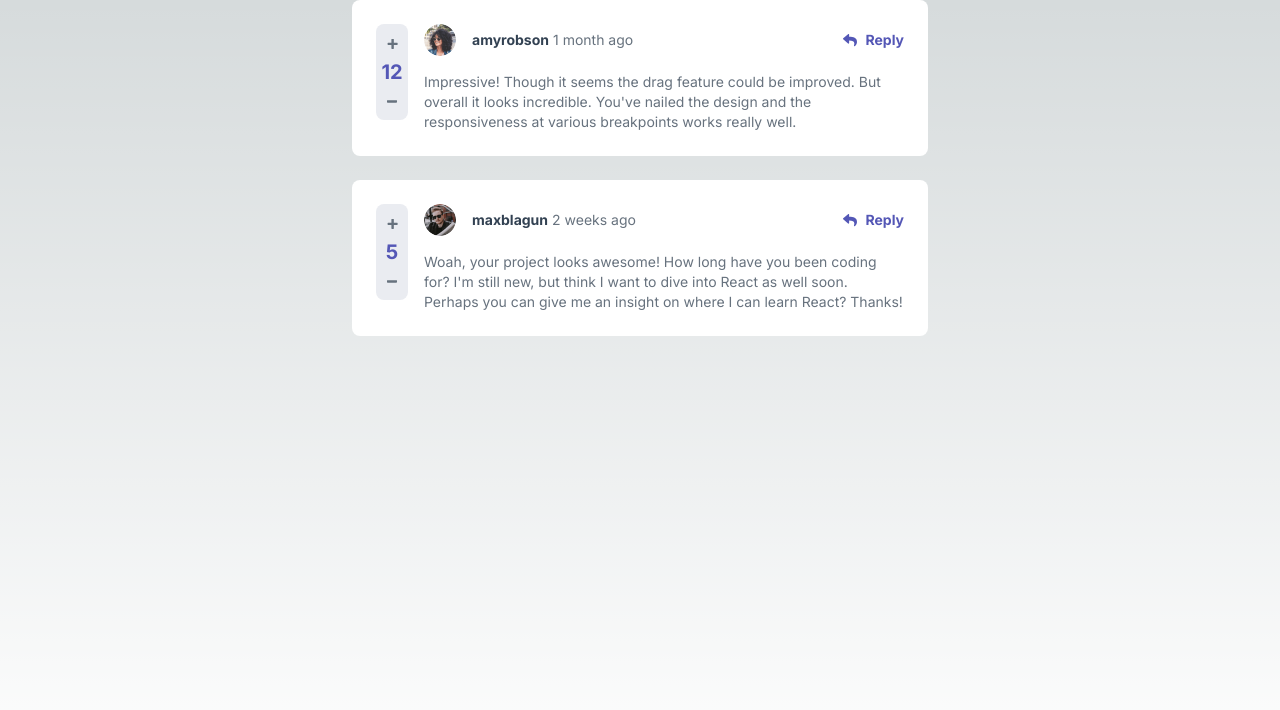
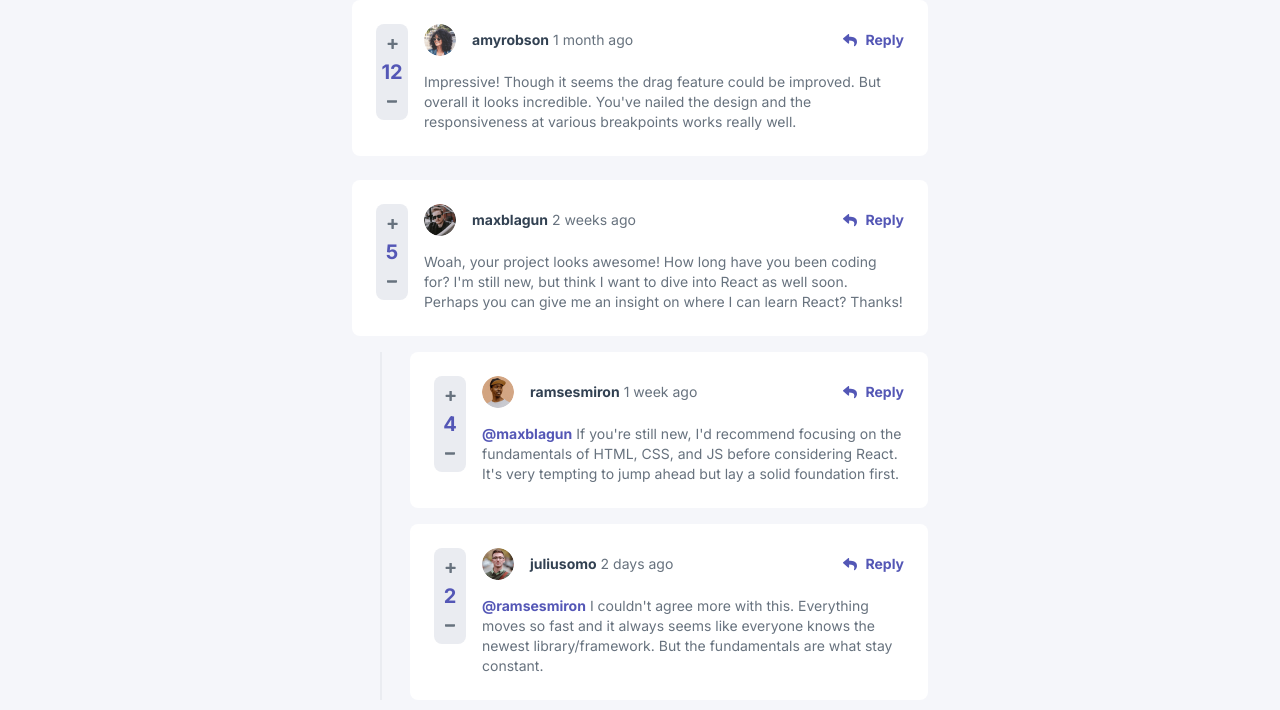
Before and after one commit to Robertron624/interactive-comments, a Next.js app: page / in a window 1280 px wide. Shown: the top 710 px of the page. Built offline with nearby package versions, Linux system fonts and the light colour scheme.

Commit message:
replies section and reactive score

```diff
--- a/src/app/Comment.tsx
+++ b/src/app/Comment.tsx
@@ -1,4 +1,7 @@
+"use client";
+
 import { Comment } from "./types";
+import { useState } from "react";
 import Image from "next/image";
 
 const Comment = ({
@@ -8,13 +11,30 @@ const Comment = ({
     createdAt,
     replies,
     score,
+    replyingTo,
 }: Comment) => {
+    const [currentScore, setCurrentScore] = useState(score);
+
+    const isReply = replyingTo !== undefined;
+
+    const currentUser = "juliusomo";
+
+    const handleUpvote = () => {
+        setCurrentScore(currentScore + 1);
+    };
+
+    const handleDownvote = () => {
+        setCurrentScore(currentScore - 1);
+    };
+
     return (
+        <div>
             <div className="bg-white rounded-lg w-500 text-grayish-blue p-6">
+                {/* Main comment */}
                 <div className="h-full flex gap-4">
                     {/*score and plus minus buttons*/}
                     <div className="h-24 rounded-lg px-1 py-3 flex items-center gap-2 flex-col bg-light-gray">
-                    <button className="w-6 h-6 font-bold flex justify-center items-center">
+                        <button onClick={handleUpvote} className="w-6 h-6 font-bold flex justify-center items-center">
                             <svg
                                 width="11"
                                 height="11"
@@ -27,9 +47,9 @@ const Comment = ({
                             </svg>
                         </button>
                         <span className="text-xl font-bold text-moderated-blue">
-                        {score}
+                            {currentScore}
                         </span>
-                    <button className="w-6 h-6 font-bold flex justify-center items-center">
+                        <button onClick={handleDownvote} className="w-6 h-6 font-bold flex justify-center items-center">
                             <svg
                                 width="11"
                                 height="3"
@@ -67,17 +87,44 @@ const Comment = ({
                             </div>
                             {/* Comment reply button */}
                             <button className="text-sm text-moderated-blue font-bold flex items-center gap-2">
-                      <svg width="14" height="13" xmlns="http://www.w3.org/2000/svg"><path d="M.227 4.316 5.04.16a.657.657 0 0 1 1.085.497v2.189c4.392.05 7.875.93 7.875 5.093 0 1.68-1.082 3.344-2.279 4.214-.373.272-.905-.07-.767-.51 1.24-3.964-.588-5.017-4.829-5.078v2.404c0 .566-.664.86-1.085.496L.227 5.31a.657.657 0 0 1 0-.993Z" fill="#5357B6"/></svg>
+                                <svg
+                                    width="14"
+                                    height="13"
+                                    xmlns="http://www.w3.org/2000/svg"
+                                >
+                                    <path
+                                        d="M.227 4.316 5.04.16a.657.657 0 0 1 1.085.497v2.189c4.392.05 7.875.93 7.875 5.093 0 1.68-1.082 3.344-2.279 4.214-.373.272-.905-.07-.767-.51 1.24-3.964-.588-5.017-4.829-5.078v2.404c0 .566-.664.86-1.085.496L.227 5.31a.657.657 0 0 1 0-.993Z"
+                                        fill="#5357B6"
+                                    />
+                                </svg>
                                 Reply
                             </button>
                         </div>
                         {/* Comment content */}
                         <div className="text-sm text-dark-grayish-blue">
+                            {isReply ? (
+                                <span>
+                                    <span className="font-bold text-moderated-blue mr-1">
+                                        @{replyingTo}
+                                    </span>
+                                </span>
+                            ) : null}
                             {content}
                         </div>
                     </div>
                 </div>
             </div>
+            {/* Replies section if there is any */}
+            {replies.length > 0 && (
+                <div className="flex">
+                    <div className="flex flex-col gap-4 mt-4 ml-7 pl-7 border-l-2 border-light-gray">
+                        {replies.map((reply: Comment) => (
+                            <Comment key={reply.id} {...reply} />
+                        ))}
+                    </div>
+                </div>
+            )}
+        </div>
     );
 };
 
--- a/src/app/globals.css
+++ b/src/app/globals.css
@@ -21,10 +21,5 @@
 body {
   font-family: 'Rubik', sans-serif;
   color: rgb(var(--foreground-rgb));
-  background: linear-gradient(
-      to bottom,
-      transparent,
-      rgb(var(--background-end-rgb))
-    )
-    rgb(var(--background-start-rgb));
+  background-color: hsl(228, 33%, 97%);
 }
--- a/src/app/mockData.ts
+++ b/src/app/mockData.ts
@@ -44,6 +44,7 @@ export const comments: Comment[] = [
                     },
                     username: "ramsesmiron",
                 },
+                replies: [],
             },
             {
                 id: 4,
@@ -59,6 +60,7 @@ export const comments: Comment[] = [
                     },
                     username: "juliusomo",
                 },
+                replies: [],
             },
         ],
     },
```
Also changed, not shown: src/app/types.d.ts (+2 -10 lines), 1 other file (tests, documents, lock files or other folders). Lines whose indentation alone changed are shown as unchanged.
